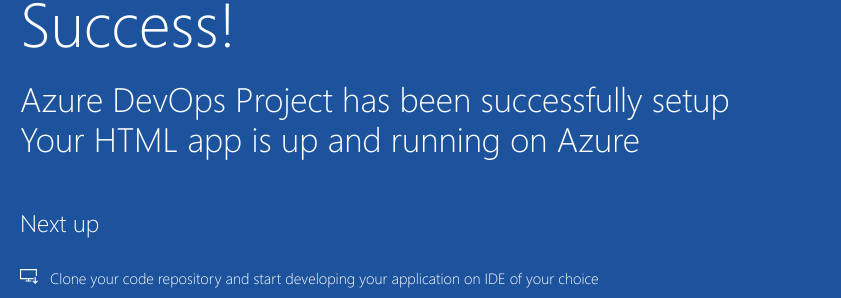
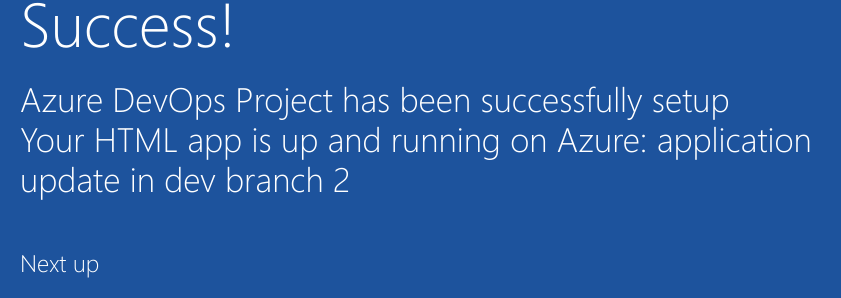
Before and after one commit to Rakagrwal/devops3, a plain HTML site: page sample-project/index.html in a window 1280 px wide. Shown: the part 392-690 px from the top of the page, 205-1046 px from the left. Drawn offline with Linux system fonts and the light colour scheme.

Commit message:
index.html added from dev branch 2

```diff
--- a/sample-project/index.html
+++ b/sample-project/index.html
@@ -20,7 +20,7 @@
             <div class="content-body">
                 <div class="success-text">Success!</div>
                 <div class="description line-1"> Azure DevOps Project has been successfully setup</div>
-                <div class="description line-2"> Your HTML app is up and running on Azure</div>
+                <div class="description line-2"> Your HTML app is up and running on Azure: application update in dev branch 2</div>
                 <div class="next-steps-container">
                     <div class="next-steps-header">Next up</div>
                     <div class="next-steps-body">
```
